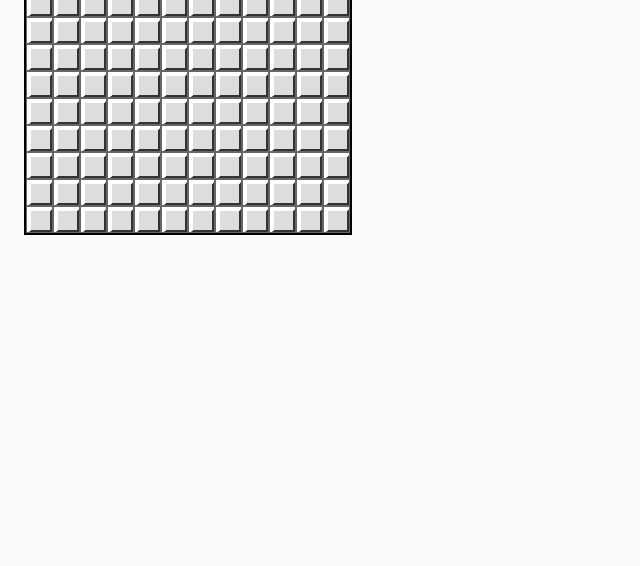
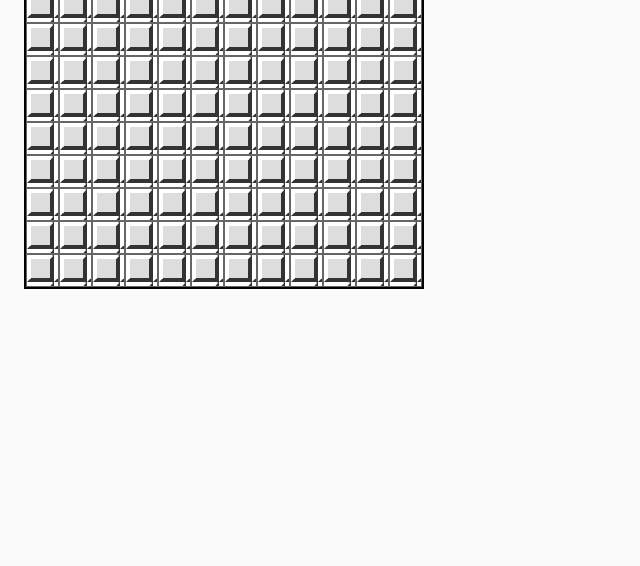
Before and after one commit to outercheese/outercheese.github.io, a plain HTML site: page mines.html in a window 1280 px wide. Shown: the part 234-800 px from the top of the page, without its empty margins (0-640 px from the left). Drawn offline with Linux system fonts and the light colour scheme.

Commit message:
Update mines.css

```diff
--- a/static/css/mines.css
+++ b/static/css/mines.css
@@ -25,13 +25,13 @@
 
 .plsq {
     border: 0.5px solid #666666;
-    width: 27px;
-    height:27px;
+    width: 33px;
+    height:33px;
     text-align: center;
     background-color: #DDDDDD;
     background-image: url(../images/minesq.png);
     color: rgb(0,0,0);
-    font-size: 21px;
+    font-size: 18px;
     font-weight: bold;
 }
 
```
